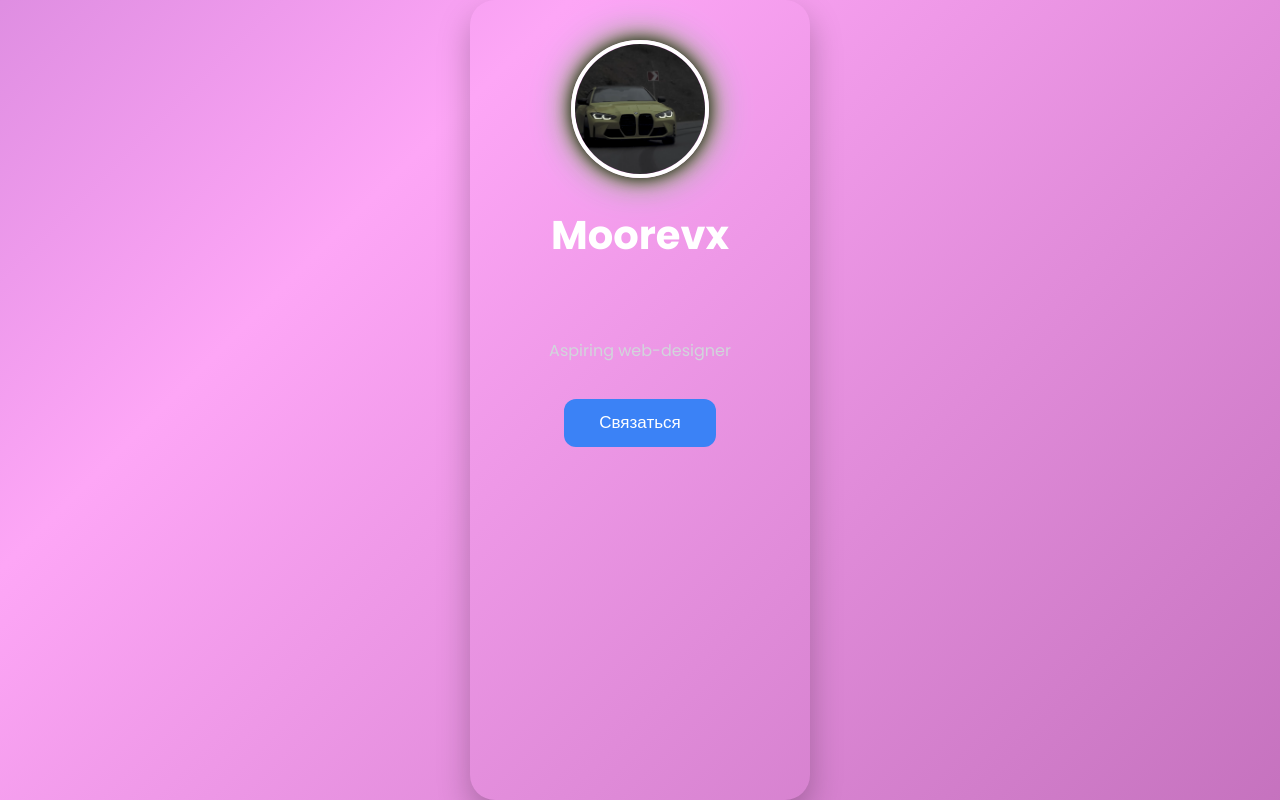
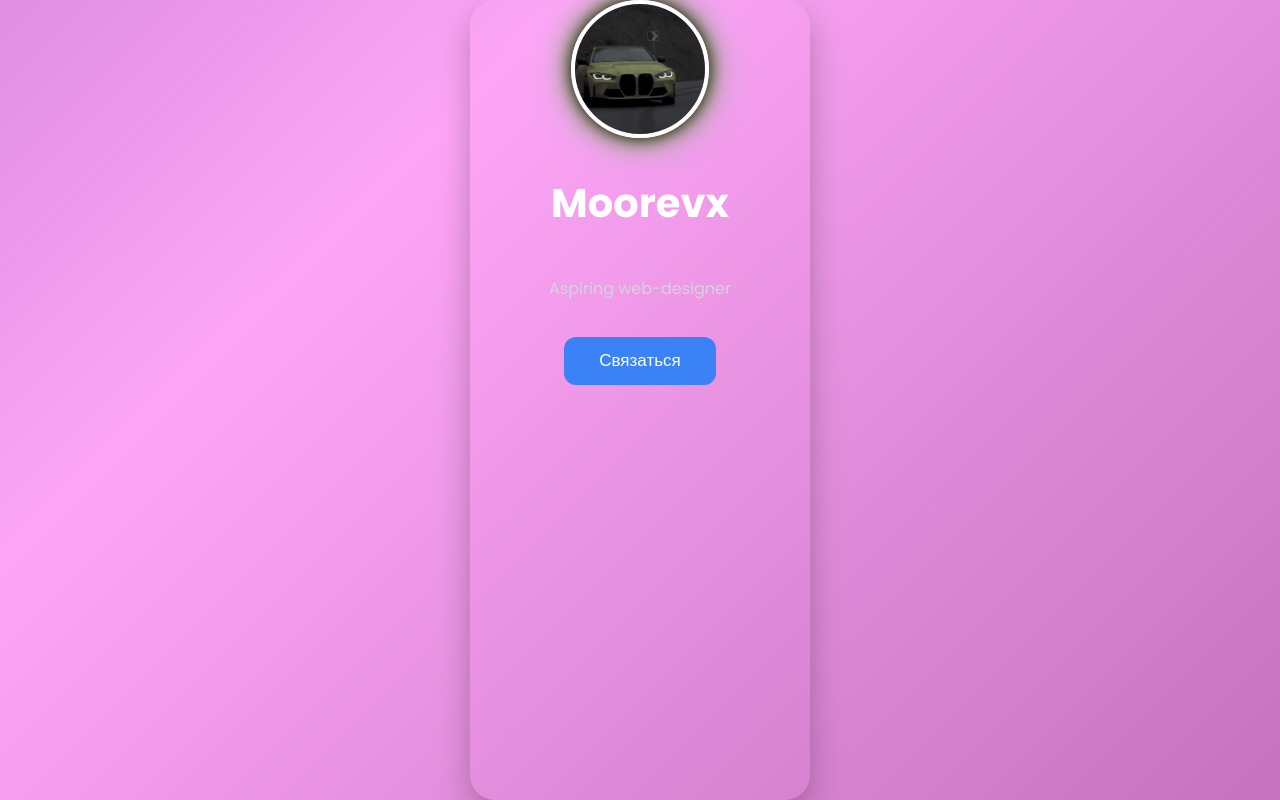
Before and after one commit to moorevx-cloud/my-first-site, a plain HTML site: page index.html in a window 1280 px wide. Drawn offline with Linux system fonts and the light colour scheme.

Commit message:
style.css

```diff
--- a/style.css
+++ b/style.css
@@ -104,9 +104,10 @@ button:hover{
     }
 }
 .profile-header{
-    padding:40px 20px 30px;
-    border-radius:25px 25px 0 0;
-    color:white;
+    display:flex;
+    flex-direction:column;
+    align-items:center;
+    gap:15px;
 }
 .profile-header img{
     width:130px;
```
